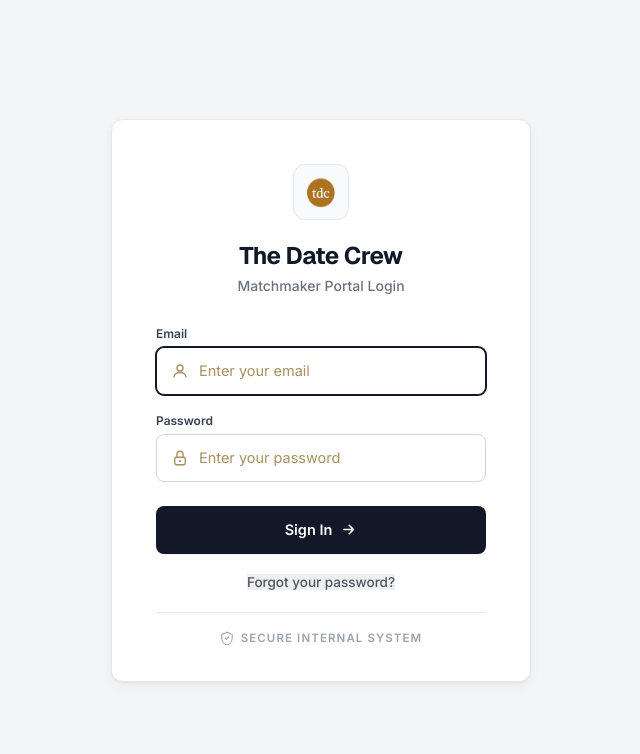
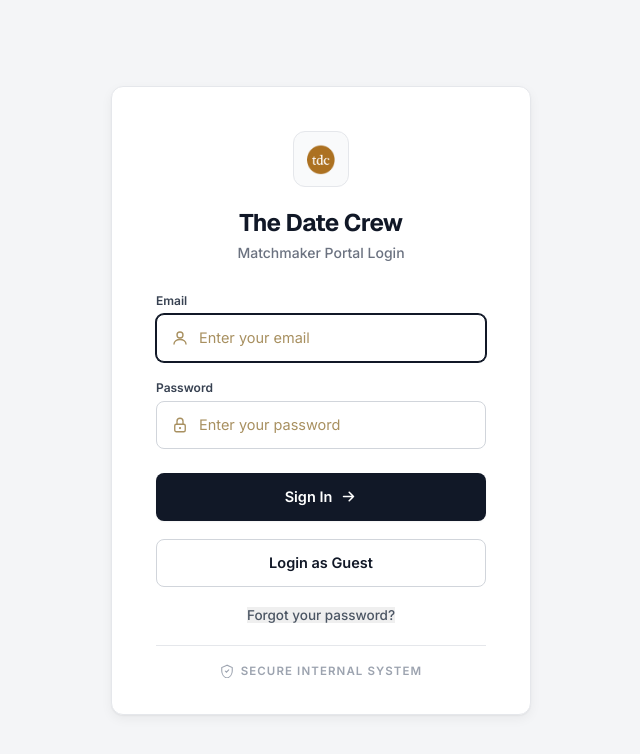
Before and after one commit to karshs/MatchMaker-Arcade, a React (Vite) app in the folder client/: page /login in a window 1280 px wide. Shown: the top 754 px of the page, without its empty margins (319-959 px from the left). Built offline with nearby package versions, Linux system fonts and the light colour scheme; no server answers; a web font is replaced by a local one.

Commit message:
feat: add guest login button

```diff
--- a/client/src/pages/LoginPage.css
+++ b/client/src/pages/LoginPage.css
@@ -168,6 +168,31 @@
   transform: none;
 }
 
+.login-btn-secondary {
+  width: 100%;
+  height: 48px;
+  background: #FFFFFF;
+  color: #111827;
+  font-size: 14.5px;
+  font-weight: 600;
+  border-radius: 8px;
+  display: flex;
+  align-items: center;
+  justify-content: center;
+  gap: 8px;
+  border: 1px solid #D1D5DB;
+  transition: all 0.15s;
+}
+
+.login-btn-secondary:hover {
+  background: #F9FAFB;
+  border-color: #9CA3AF;
+}
+
+.login-btn-secondary:active {
+  transform: translateY(0);
+}
+
 .login-forgot {
   margin-top: 20px;
   font-size: 13.5px;
--- a/client/src/pages/LoginPage.jsx
+++ b/client/src/pages/LoginPage.jsx
@@ -83,6 +83,23 @@ export default function LoginPage({ onLogin }) {
     }
   }
 
+  async function handleGuestLogin() {
+    setEmail('demo@thedatecrew.com')
+    setPassword('demo123')
+    setError('')
+    setLoading(true)
+    try {
+      await onLogin('demo@thedatecrew.com', 'demo123')
+      setTimeout(() => {
+        showNotification('✓ Logged in as Guest')
+      }, 500)
+    } catch (err) {
+      setError('Guest login failed. Ensure server .env has ADMIN_EMAIL=demo@thedatecrew.com and ADMIN_PASSWORD=demo123.')
+    } finally {
+      setLoading(false)
+    }
+  }
+
   return (
     <div className="login-page">
       <div className="login-card">
@@ -144,6 +161,16 @@ export default function LoginPage({ onLogin }) {
             {loading ? 'Signing In…' : 'Sign In'}
             {!loading && <ArrowIcon />}
           </button>
+
+          <button
+            id="login-guest-btn"
+            className="login-btn-secondary"
+            type="button"
+            onClick={handleGuestLogin}
+            disabled={loading}
+          >
+            Login as Guest
+          </button>
         </form>
 
         {/* Forgot password */}
```
